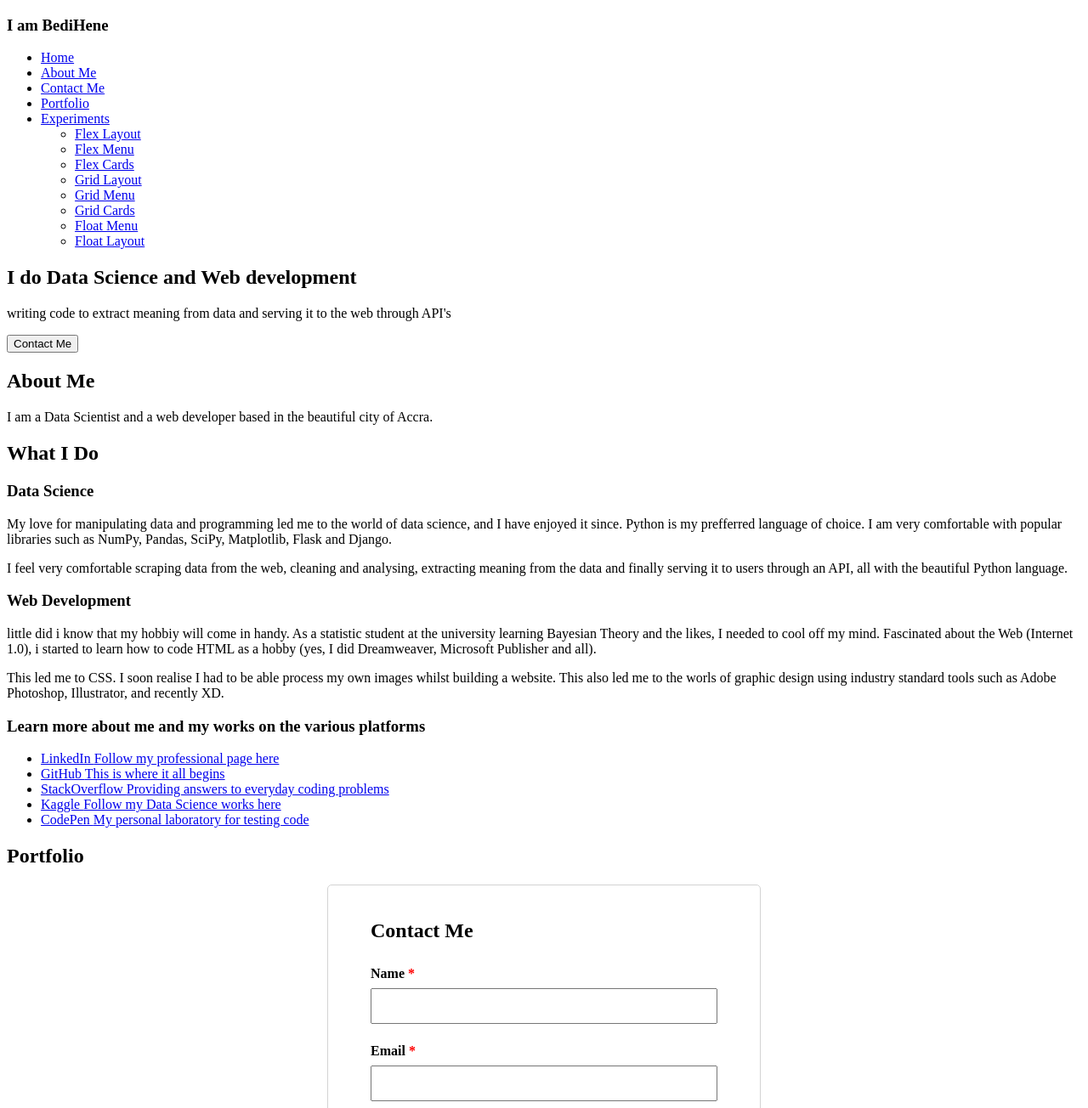
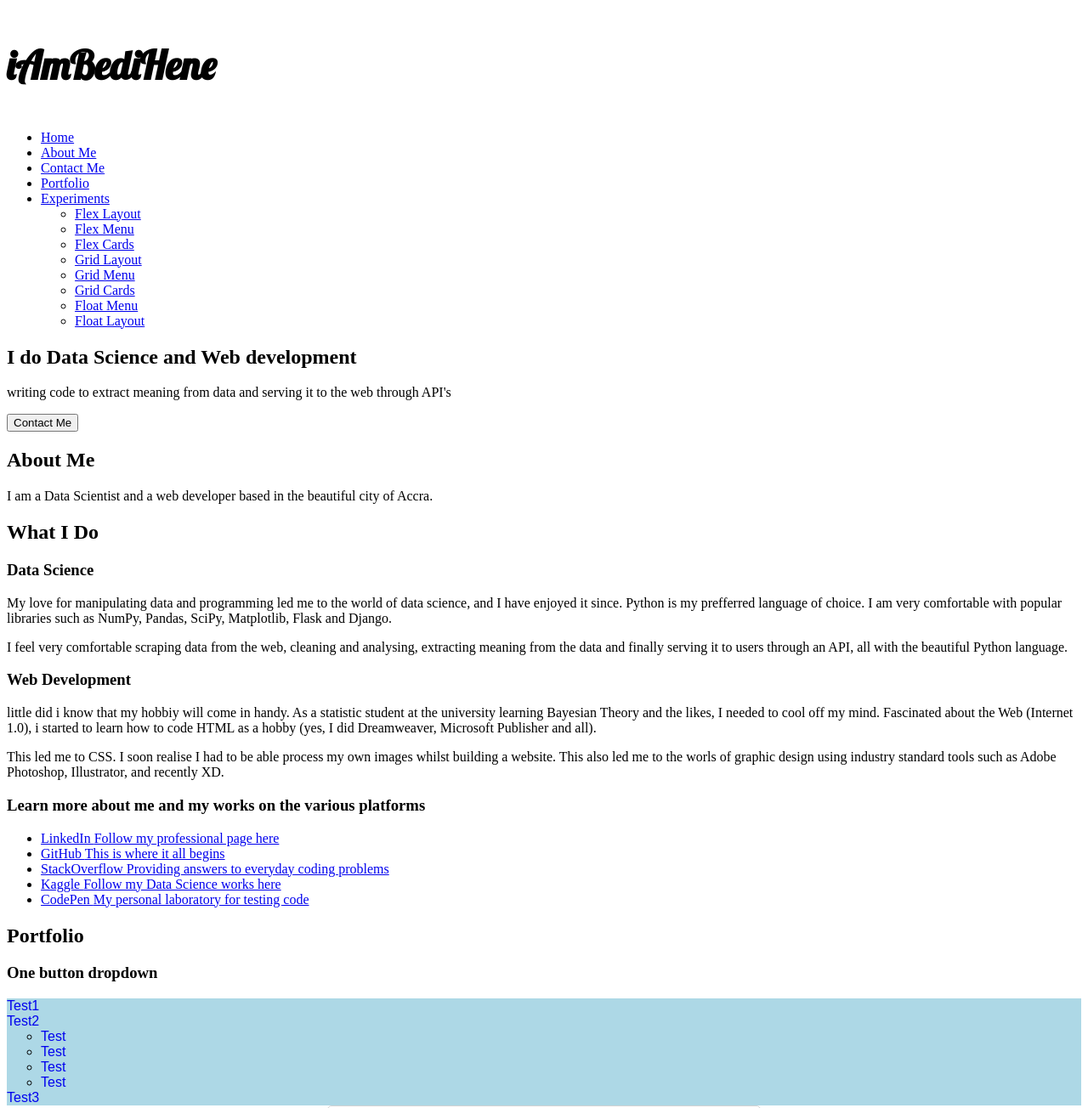
Before and after one commit to BediHene/HTML-CSS-Lab, a plain HTML site: page index.html in a window 1280 px wide. Shown: the top 1304 px of the page at 85% size. Drawn offline with Linux system fonts and the light colour scheme.

Commit message:
dropdown inserted in portfolio section(trial)

```diff
--- a/css/index.css
+++ b/css/index.css
@@ -1,5 +1,15 @@
 
 
+
+
+/* --------------------------------
+logo
+--------------------------------- */
+.site-logo {
+    font-family: 'Lobster', cursive;
+    font-size: 40px;
+
+}
 
 /* --------------------------------
 forms styles
@@ -46,3 +56,31 @@ forms styles
 .form-button:hover {
     background: lightblue;
 }
+
+
+
+/* --------------------------------
+menu experiment
+--------------------------------- */
+.dropdown {
+    list-style-type: none;
+    font-family: sans-serif;
+    background: lightblue;
+    margin: 0;
+    padding: 0;
+}
+
+.dropdown a {
+    text-decoration: none;
+
+}
+
+.dropdown a:hover {
+    background: lightcoral;
+    display: block;
+}
+
+.dropdown-content li a {
+    text-decoration: none;
+
+}
--- a/index.html
+++ b/index.html
@@ -5,11 +5,12 @@
     <meta name="viewport" content="width=device-width, initial-scale=1.0">
     <title>Portfolio</title>
     <link rel="stylesheet" href="css\index.css">
+    <link href="https://fonts.googleapis.com/css2?family=Lobster&display=swap" rel="stylesheet">
 </head>
 <body>
     <header>
         <div class="site-logo">
-            <h3>I am BediHene</h3>
+            <h3>iAmBediHene</h3>
         </div>
 
         <nav class="header-navigation">
@@ -130,6 +131,21 @@
 
     <section class="portfolio">
         <h2>Portfolio</h2>
+        <h3>One button dropdown</h3>
+
+        <ul class="dropdown">
+          <li><a href="#">Test1 </a></li>
+          <li onclick="myFunction()" class="dropbtn drop"><a href="#">Test2 </a>
+            <ul id="myDropdown" class="dropdown-content">
+              <li><a href="#">Test </a></li>
+              <li><a href="#">Test </a></li>
+              <li><a href="#">Test </a></li>
+              <li><a href="#">Test </a></li>
+            </ul>
+          </li>
+          <li><a href="#">Test3 </a></li>
+        </ul>
+
     </section>
 
     <section class="contact-me">
@@ -190,5 +206,30 @@
         </div>
     </footer>
 
+
+
+
+    <script>
+        /* When the user clicks on the button,
+        toggle between hiding and showing the dropdown content */
+        function myFunction() {
+          document.getElementById("myDropdown").classList.toggle("show");
+        }
+
+        // Close the dropdown if the user clicks outside of it
+        window.onclick = function(event) {
+          if (!event.target.matches('.dropbtn')) {
+            var dropdowns = document.getElementsByClassName("dropdown-content");
+            var i;
+            for (i = 0; i < dropdowns.length; i++) {
+              var openDropdown = dropdowns[i];
+              if (openDropdown.classList.contains('show')) {
+                openDropdown.classList.remove('show');
+              }
+            }
+          }
+        }
+        </script>
+
 </body>
 </html>
```
